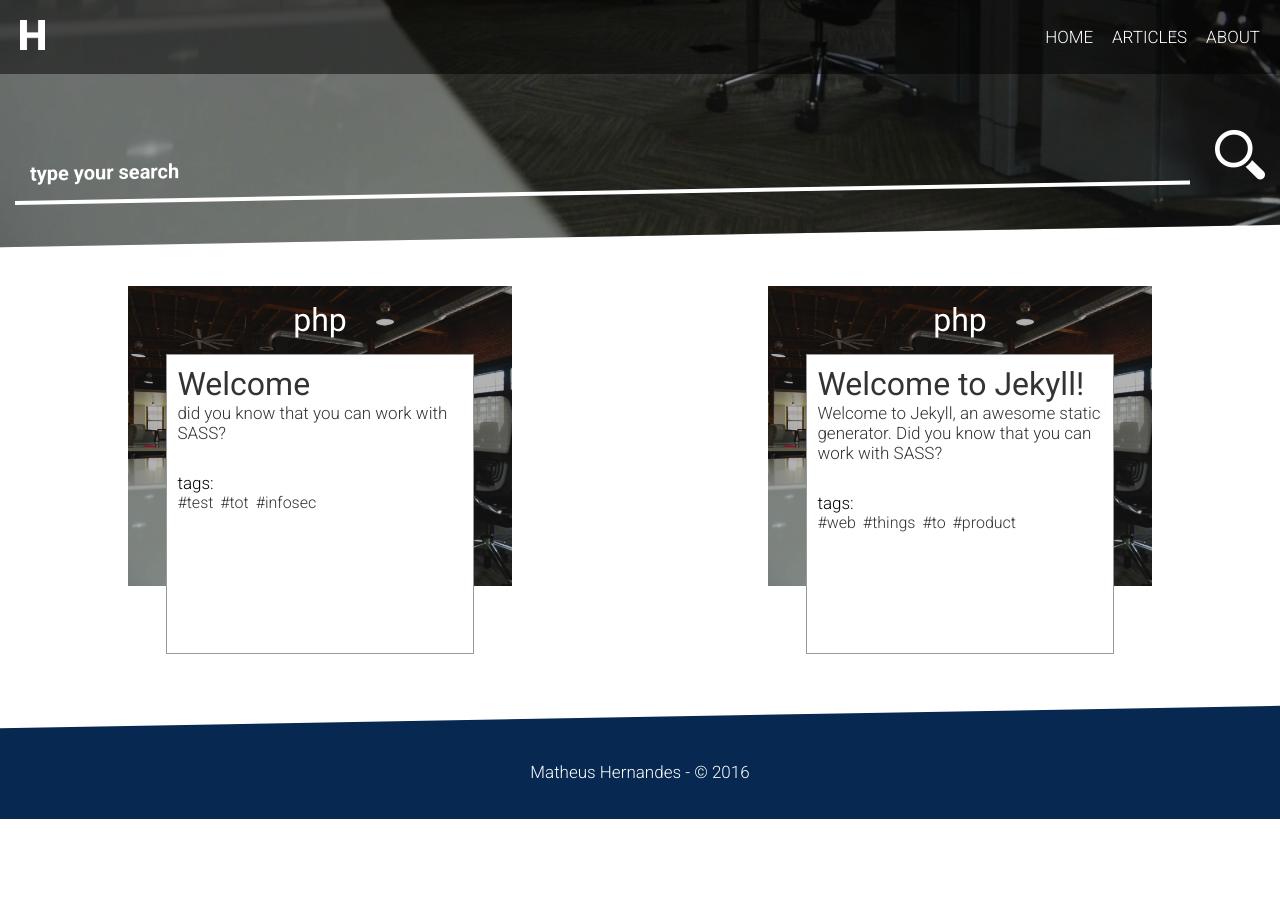
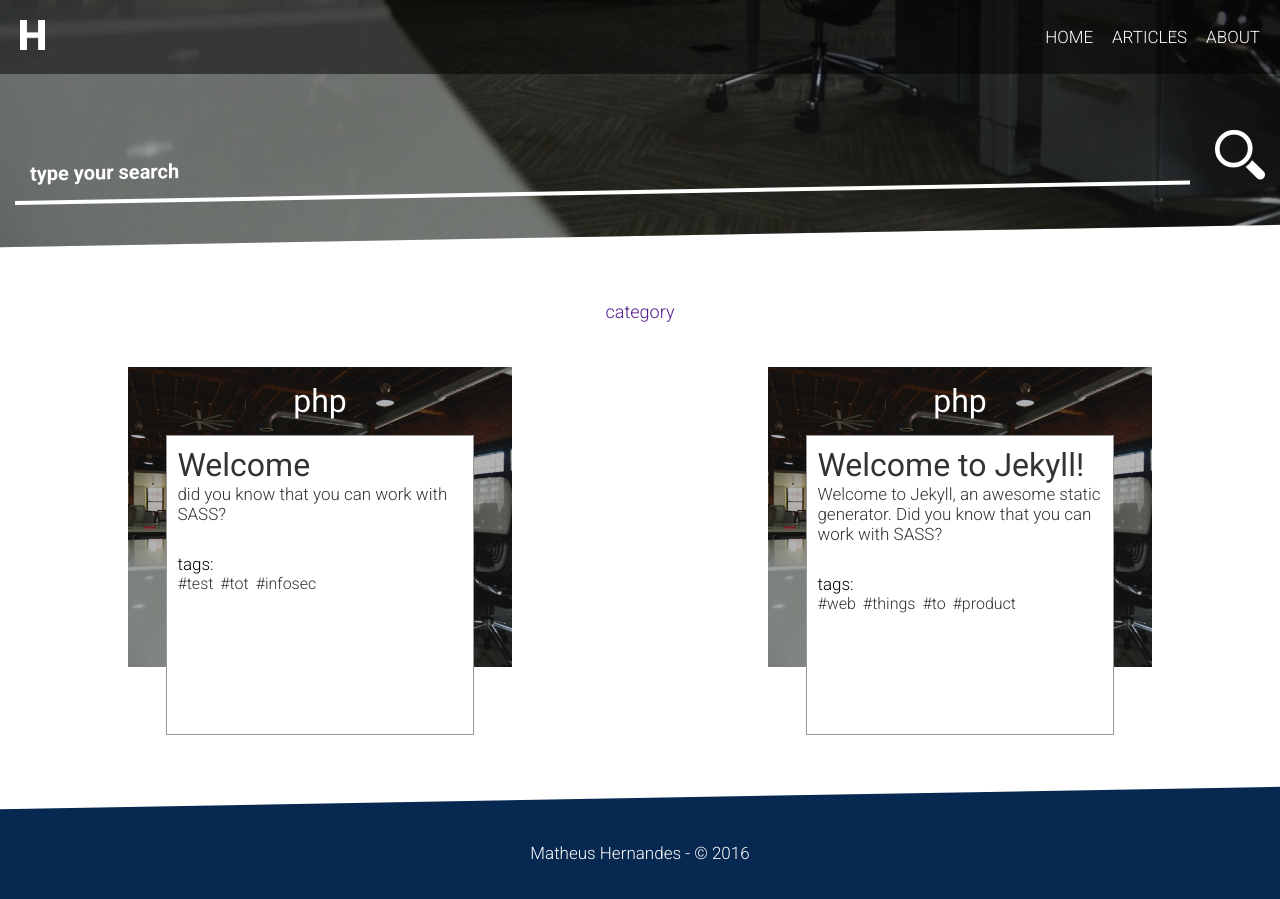
Before and after one commit to devmath/diametrum, a Jekyll site: the page built from articles.html, in a window 1280 px wide and 900 px high, scrolled down 639 px. Built offline with Jekyll 4.4.1, drawn with Linux system fonts in a browser that asks for light colours; before the commit the page ends 1458 px from its top, so only the background shows below that.

Commit message:
upgrading with search

```diff
--- a/_includes/search.html
+++ b/_includes/search.html
@@ -1,4 +1,4 @@
 <section class="search">
 	<input type="text" id="search" placeholder="type your search">
-	<a href="" class="flaticon-search"></a>
+	<a href="javascript:void(0);" class="flaticon-search" onclick="showEntry();"></a>
 </section>
--- a/_sass/article-page.scss
+++ b/_sass/article-page.scss
@@ -70,4 +70,19 @@
 			}
 		}
 	}
+
+	.categories {
+		display: block;
+		flex: 0 0 90%;
+		text-align: center;
+		padding: 15px 0 45px;
+
+		ul {
+			li {
+				a {
+					font-size: 18px;
+				}
+			}
+		}
+	}
 }
--- a/articles.html
+++ b/articles.html
@@ -6,8 +6,14 @@
 {% include search.html %}
 
 <section class="articles">
+	<nav class="categories">
+		<ul>
+			<li><a href="">category</a></li>
+		</ul>
+	</nav>
+
 	{% for post in site.posts %}
-		<article>
+		<article class="each-article">
 			<h1 class="title">{{ post.language }}</h1>
 
 			<div class="content">
@@ -20,7 +26,7 @@
 
 				<ul class="tags">
 					{% for tag in post.tags %}
-						<li tag="{{ tag }}">
+						<li class="tag" tag="{{ tag }}">
 							<a href="/tags/#{{ tag }}">
 								#{{ tag }}
 							</a>
--- a/js/search.js
+++ b/js/search.js
@@ -1,17 +1,33 @@
-var tags = document.getElementsByTagName('li'),
-	counter = 3,
+var input = document.getElementById('search'),
+	entry = '',
+	something = '',
+	counter = 0,
 	article = '';
-	//console.log(tags[counter].getAttribute('tag') !== 'test');
 
-for (var i = 0; i >= tags.length; i++) {
-	if (tags[i].getAttribute('tag') !== 'test') {
-		counter++;
-		article[counter] = tags[i].parentNode.parentNode.parentNode;
+function showEntry() {
+	entry = input.value;
+	hideShow(entry);
+}
+
+function searchTags(value) {
+	console.log(document.getElementsByClassName(value));
+}
+
+function hideShow(value) {
+	article = document.getElementsByClassName('each-article');
+
+	for (var i = 0; i < article.length; i++) {
+		var that = article[i],
+			content = that.querySelector('.content')
+			ul = content.querySelector('.tags'),
+			li = ul.getElementsByClassName('tag'),
+			attr = li.getAttribute('tag');
+
+		console.log(attr == 'test');
+		/*if (article[i].querySelector('.tag').getAttribute(value) == value) {
+			console.log(article[i].querySelector('.tag').getAttribute(value));
+		} else {
+			console.log('fail');
+		}*/
 	}
 }
-	console.log(article);
-	console.log(counter);
-
-/*for (var j = 0; j >= article.length; j++) {
-	article[j].style.display = 'none';
-}*/
```
